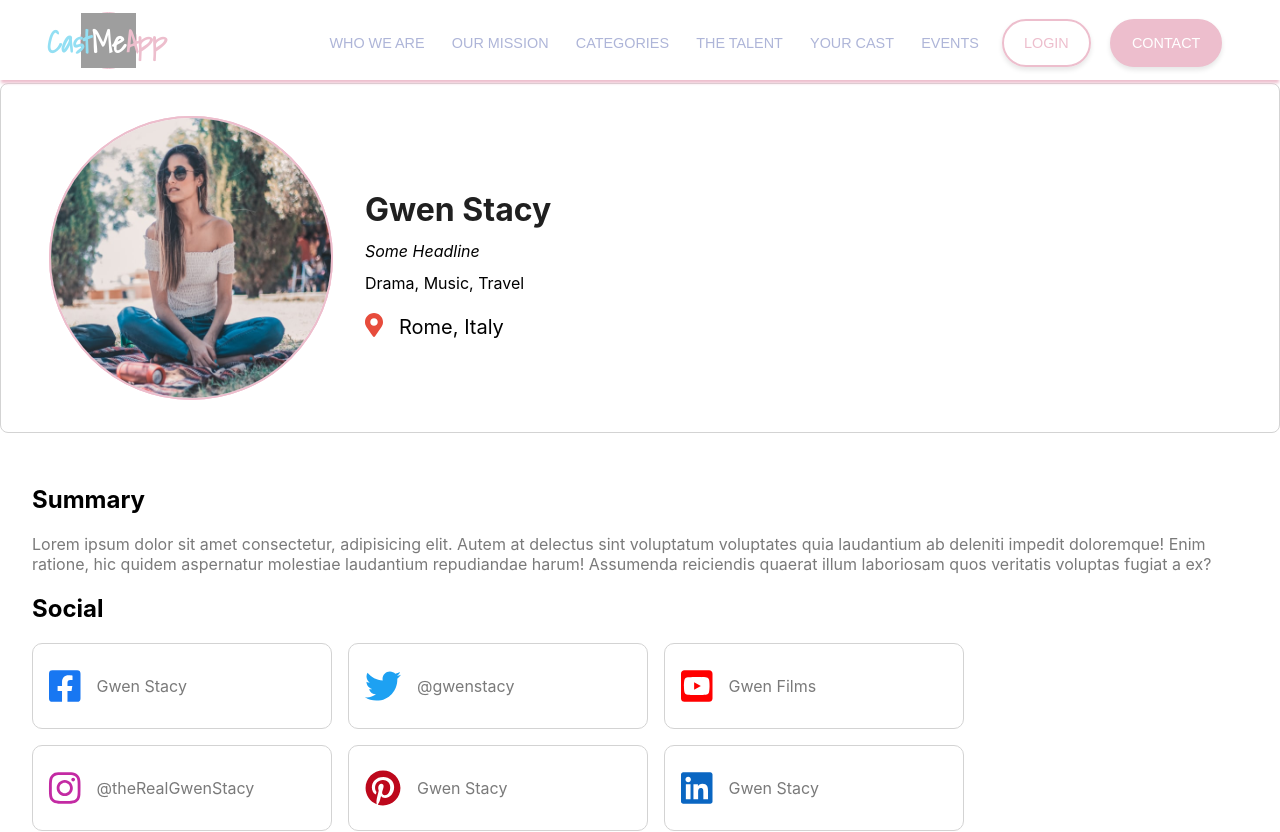
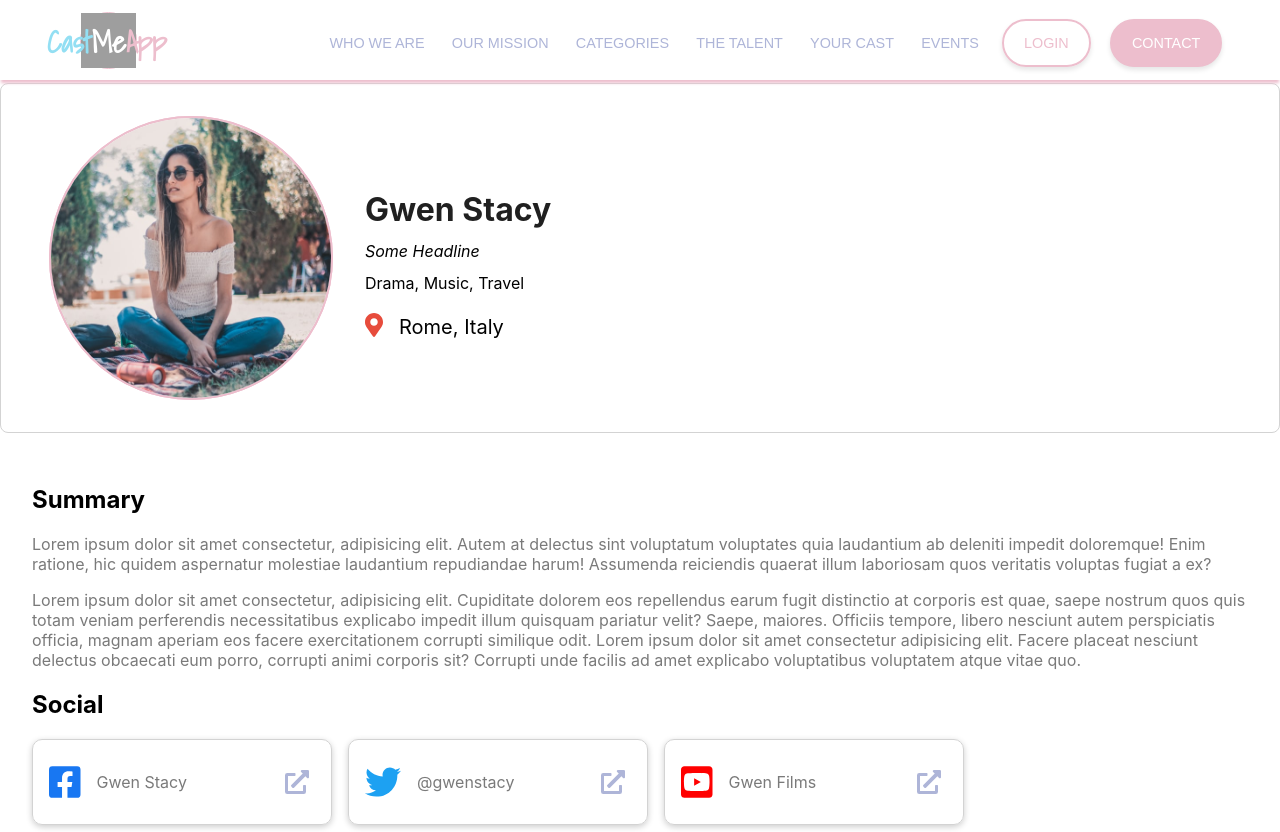
Before and after one commit to FrancisCalizo/ohio-taxidermy-supply, a Next.js app: page /talent/1 in a window 1280 px wide. Shown: the top 832 px of the page. Built offline with nearby package versions, Linux system fonts and the light colour scheme; grey boxes are pictures that could not be loaded.

Commit message:
feat: add more styles to social cards. Add external link button.

```diff
--- a/pages/talent/[influencerId].tsx
+++ b/pages/talent/[influencerId].tsx
@@ -2,7 +2,7 @@ import React from 'react';
 import Image from 'next/image';
 import styled from 'styled-components';
 import { FontAwesomeIcon } from '@fortawesome/react-fontawesome';
-import { faMapMarkerAlt } from '@fortawesome/free-solid-svg-icons';
+import { faMapMarkerAlt, faExternalLinkAlt } from '@fortawesome/free-solid-svg-icons';
 import {
   faFacebookSquare,
   faTwitter,
@@ -56,15 +56,36 @@ export default function SingleInfluencer() {
           illum laboriosam quos veritatis voluptas fugiat a ex?
         </p>
 
+        <p>
+          Lorem ipsum dolor sit amet consectetur, adipisicing elit. Cupiditate dolorem eos
+          repellendus earum fugit distinctio at corporis est quae, saepe nostrum quos quis totam
+          veniam perferendis necessitatibus explicabo impedit illum quisquam pariatur velit? Saepe,
+          maiores. Officiis tempore, libero nesciunt autem perspiciatis officia, magnam aperiam eos
+          facere exercitationem corrupti similique odit. Lorem ipsum dolor sit amet consectetur
+          adipisicing elit. Facere placeat nesciunt delectus obcaecati eum porro, corrupti animi
+          corporis sit? Corrupti unde facilis ad amet explicabo voluptatibus voluptatem atque vitae
+          quo.
+        </p>
+
         <h2>Social</h2>
         <div className="social-container">
           {TEMP_SOCIAL_DATA.map((social, key) => (
             <SocialCard key={key}>
-              <FontAwesomeIcon
-                icon={social.icon}
-                style={{ fontSize: 36, color: social.color, marginRight: '1rem' }}
-              />
-              <p>{social.handle}</p>
+              <div>
+                <FontAwesomeIcon
+                  icon={social.icon}
+                  style={{ fontSize: 36, color: social.color, marginRight: '1rem' }}
+                />
+                <p>{social.handle}</p>
+              </div>
+              <div>
+                <button>
+                  <FontAwesomeIcon
+                    icon={faExternalLinkAlt}
+                    style={{ fontSize: 24, color: '#AEB5D8' }}
+                  />
+                </button>
+              </div>
             </SocialCard>
           ))}
         </div>
@@ -76,11 +97,24 @@ export default function SingleInfluencer() {
 const SocialCard = styled.div`
   display: flex;
   align-items: center;
+  justify-content: space-between;
   border: 1px solid lightgray;
   border-radius: 10px;
   padding: 1rem;
   width: 300px;
   margin: 0 1rem 1rem 0;
+  box-shadow: 0px 2px 6px rgba(0, 0, 0, 0.2);
+
+  div {
+    display: flex;
+    align-items: center;
+
+    button {
+      background: transparent;
+      border: none;
+      cursor: pointer;
+    }
+  }
 `;
 
 const TopBanner = styled.div`
```
